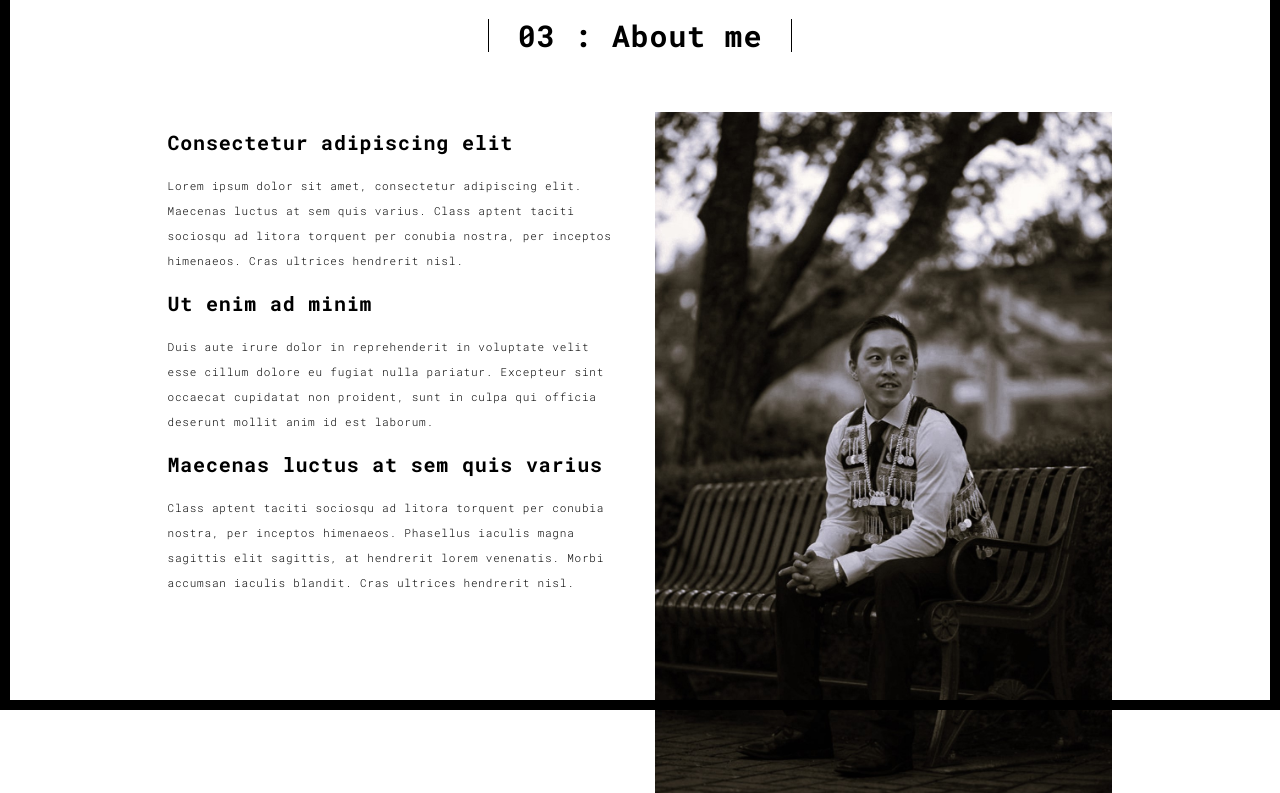
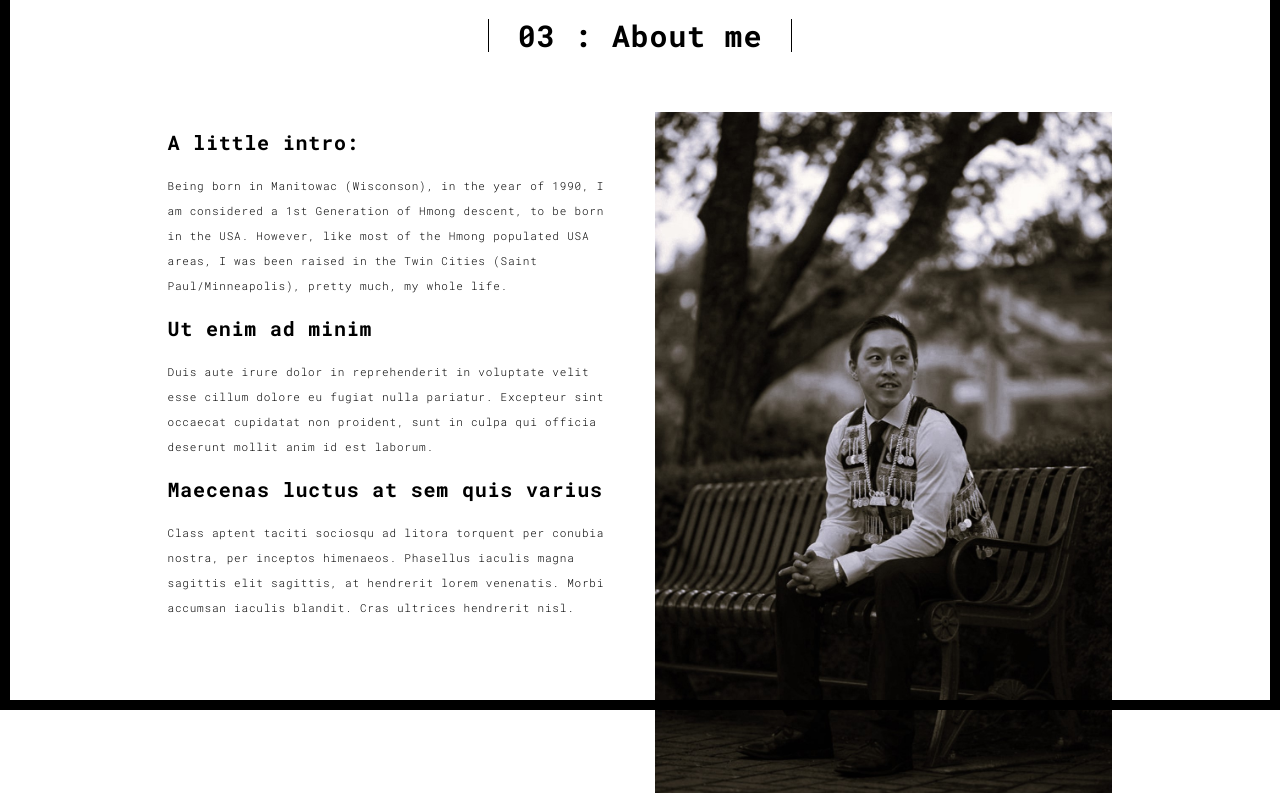
Before and after one commit to dennislee04/portfo, a Flask app: page /about.html in a window 1280 px wide. Shown: the part 90-883 px from the top of the page. Run offline with Flask 3, Linux system fonts and the light colour scheme; some libraries are stand-ins or nearby versions.

Commit message:
updated about.html file

```diff
--- a/templates/about.html
+++ b/templates/about.html
@@ -61,9 +61,8 @@
             <div class="col-md-10 col-md-offset-1">
               <div class="row">
                 <div class="col-xs-12 col-md-6">
-                  <h3>Consectetur adipiscing elit</h3>
-                  <p>Lorem ipsum dolor sit amet, consectetur adipiscing elit. Maecenas luctus at sem quis varius.
-                  Class aptent taciti sociosqu ad litora torquent per conubia nostra, per inceptos himenaeos. Cras ultrices hendrerit nisl.</p>
+                  <h3>A little intro:</h3>
+                  <p>Being born in Manitowac (Wisconson), in the year of 1990, I am considered a 1st Generation of Hmong descent, to be born in the USA. However, like most of the Hmong populated USA areas, I was been raised in the Twin Cities (Saint Paul/Minneapolis), pretty much, my whole life.</p>
                   <h3>Ut enim ad minim  </h3>
                   <p>Duis aute irure dolor in reprehenderit in voluptate velit esse
                   cillum dolore eu fugiat nulla pariatur. Excepteur sint occaecat cupidatat non
```
